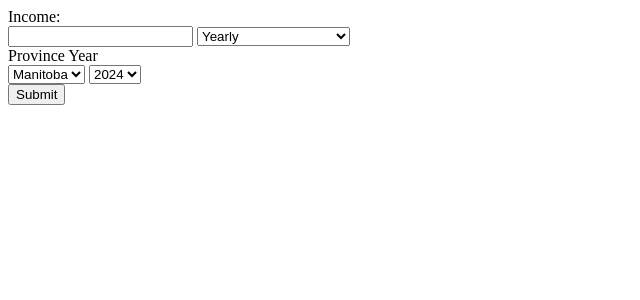
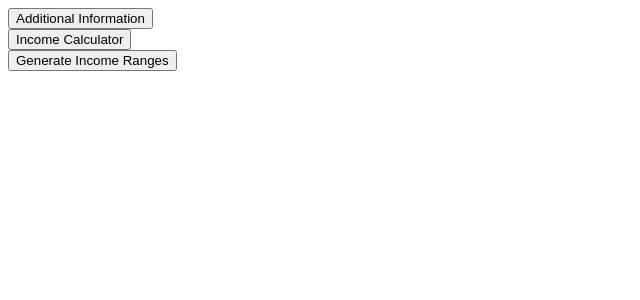
Before and after one commit to Adamboots/MoneyUtilityProject-Python, a Django app: page /calculator/ in a window 1280 px wide. Shown: the top 300 px of the page, without its empty margins (0-640 px from the left). Run offline with Django 3.2, Linux system fonts and the light colour scheme; some libraries are stand-ins or nearby versions.

Commit message:
Added generate income option to calculator page. And made adjustments to other parts as necessary.

```diff
--- a/IncomeTaxCalculator/static/calculator.css
+++ b/IncomeTaxCalculator/static/calculator.css
@@ -12,3 +12,11 @@
 .hidden-content {
     display: none;
 }
+
+.row-pre-tax {
+
+}
+
+.row-post-tax {
+    background-color: #d5e1cf;
+}
--- a/IncomeTaxCalculator/static/calculator.js
+++ b/IncomeTaxCalculator/static/calculator.js
@@ -2,22 +2,8 @@
 /*
 Function to submit the calculator form data to backend
 */
-function calculatorSubmit(){
+function calculatorSubmit(event) {
     event.preventDefault(); // Prevent form from redirecting
-
-    // Retrieve form values
-    const income = document.getElementById('income').value;
-    const year = document.getElementById('year').value;
-    const province = document.getElementById('province').value;
-    const numPayments = document.getElementById('numPayments').value;
-
-    let data = {
-        "income": income,
-        "year": year,
-        "province": province,
-        "numPayments": numPayments
-    };
-
     $.ajax({
            type: "POST",
            url: "calculate_income/",
@@ -30,7 +16,22 @@ function calculatorSubmit(){
 }
 
 /*
-Function to update the page element with the results of the calculation
+Function to submit the generate income ranges form data to backend
+*/
+function incomeRangeGeneratorSubmit(event) {
+    event.preventDefault(); // Prevent form from redirecting
+    $.ajax({
+        type: "POST",
+        url: "generate_income_ranges/",
+        data: $("#generateIncomeRangesForm").serialize(), // serializes the form's elements.
+        success: function (data) {
+            displayIncomeGeneratorResults(JSON.parse(data));
+        }
+    });
+}
+
+/*
+Function to update the page elements with the results of the calculation
 */
 function displayCalculatorResults(data) {
     let templateElement = document.getElementById("calculatorResultTemplate");
@@ -38,20 +39,68 @@ function displayCalculatorResults(data) {
 
     newElement.classList.remove("hidden-content");
 
+    let preTaxIncomeOtherForms = data["pre_tax_income_other_forms"];
+    let postTaxIncomeOtherForms = data["post_tax_income_other_forms"];
+
+    let formatter = new Intl.NumberFormat(navigator.language, { style: 'currency', currency: 'CAD' });
+
     let pChildren = newElement.getElementsByTagName("P");
-    pChildren["postTaxIncomeYearly"].insertAdjacentHTML("afterbegin", data["post_tax_income_yearly"]);
-    pChildren["postTaxIncomeBiWeekly"].insertAdjacentHTML("afterbegin", data["post_tax_income_26"]);
-    pChildren["postTaxIncomeWeekly"].insertAdjacentHTML("afterbegin", data["post_tax_income_52"]);
-    pChildren["postTaxIncome40Hours"].insertAdjacentHTML("afterbegin", data["post_tax_income_2080"]);
-    pChildren["postTaxIncome37.5Hours"].insertAdjacentHTML("afterbegin", data["post_tax_income_1950"]);
-    pChildren["postTaxIncome35Hours"].insertAdjacentHTML("afterbegin", data["post_tax_income_1820"]);
+    pChildren["postTaxIncomeYearly"].insertAdjacentHTML("afterbegin", formatter.format(data["post_tax_income_yearly"]));
+    pChildren["postTaxIncomeMonthly"].insertAdjacentHTML("afterbegin", formatter.format(postTaxIncomeOtherForms["payments_12"]));
+    pChildren["postTaxIncomeBiWeekly"].insertAdjacentHTML("afterbegin", formatter.format(postTaxIncomeOtherForms["payments_26"]));
+    pChildren["postTaxIncomeWeekly"].insertAdjacentHTML("afterbegin", formatter.format(postTaxIncomeOtherForms["payments_52"]));
+    pChildren["postTaxIncome40Hours"].insertAdjacentHTML("afterbegin", formatter.format(postTaxIncomeOtherForms["payments_2080"]));
+    pChildren["postTaxIncome37.5Hours"].insertAdjacentHTML("afterbegin", formatter.format(postTaxIncomeOtherForms["payments_1950"]));
+    pChildren["postTaxIncome35Hours"].insertAdjacentHTML("afterbegin", formatter.format(postTaxIncomeOtherForms["payments_1820"]));
 
-    pChildren["provincialTax"].innerHTML = data["provincial_tax"];
-    pChildren["federalTax"].innerHTML = data["federal_tax"];
+    pChildren["provincialTax"].innerHTML = formatter.format(data["provincial_tax"]);
+    pChildren["federalTax"].innerHTML = formatter.format(data["federal_tax"]);
 
     templateElement.insertAdjacentElement("afterend", newElement);
 }
 
+/*
+Function to update the page elements with the results of the generator
+*/
+function displayIncomeGeneratorResults(data) {
+    let templateElementPreTax = document.getElementById("incomeRangeGeneratorResultsPreTaxTemplate");
+    let templateElementPostTax = document.getElementById("incomeRangeGeneratorResultsPostTaxTemplate");
+
+    for (let i = 0; i < data.length; i++) {
+        let newElementPreTax = templateElementPreTax.cloneNode(true);
+        let newElementPostTax = templateElementPostTax.cloneNode(true);
+
+        newElementPreTax.classList.remove("hidden-content");
+        newElementPostTax.classList.remove("hidden-content");
+
+        let currData = data[i];
+        let preTaxIncomeOtherForms = currData["pre_tax_income_other_forms"];
+        let postTaxIncomeOtherForms = currData["post_tax_income_other_forms"];
+
+        let formatter = new Intl.NumberFormat(navigator.language, { style: 'currency', currency: 'CAD' });
+
+        let tdChildrenPreTax = newElementPreTax.getElementsByTagName("td");
+        tdChildrenPreTax["preTaxIncomeYearly"].insertAdjacentHTML("afterbegin", formatter.format(currData["pre_tax_income_yearly"]));
+        tdChildrenPreTax["preTaxIncomeMonthly"].insertAdjacentHTML("afterbegin", formatter.format(preTaxIncomeOtherForms["payments_12"]));
+        tdChildrenPreTax["preTaxIncome40hours"].insertAdjacentHTML("afterbegin", formatter.format(preTaxIncomeOtherForms["payments_2080"]));
+        tdChildrenPreTax["preTaxIncome37.5hours"].insertAdjacentHTML("afterbegin", formatter.format(preTaxIncomeOtherForms["payments_1950"]));
+        tdChildrenPreTax["preTaxIncome35hours"].insertAdjacentHTML("afterbegin", formatter.format(preTaxIncomeOtherForms["payments_1820"]));
+
+        let tdChildrenPostTax = newElementPostTax.getElementsByTagName("td");
+        console.log(tdChildrenPostTax);
+        tdChildrenPostTax["postTaxIncomeYearly"].insertAdjacentHTML("afterbegin", formatter.format(currData["post_tax_income_yearly"]));
+        tdChildrenPostTax["postTaxIncomeMonthly"].insertAdjacentHTML("afterbegin", formatter.format(postTaxIncomeOtherForms["payments_12"]));
+        tdChildrenPostTax["postTaxIncome40hours"].insertAdjacentHTML("afterbegin", formatter.format(postTaxIncomeOtherForms["payments_2080"]));
+        tdChildrenPostTax["postTaxIncome37.5hours"].insertAdjacentHTML("afterbegin", formatter.format(postTaxIncomeOtherForms["payments_1950"]));
+        tdChildrenPostTax["postTaxIncome35hours"].insertAdjacentHTML("afterbegin", formatter.format(postTaxIncomeOtherForms["payments_1820"]));
+
+        tdChildrenPostTax["taxYear"].innerHTML = currData["tax_year"];
+        tdChildrenPostTax["province"].innerHTML = currData["province"];
+
+        templateElementPostTax.insertAdjacentElement("afterend", newElementPostTax);
+        templateElementPostTax.insertAdjacentElement("afterend", newElementPreTax);
+    }
+}
 
 function collapsibleContent(element) {
 
--- a/IncomeTaxCalculator/templates/calculator.html
+++ b/IncomeTaxCalculator/templates/calculator.html
@@ -13,14 +13,32 @@
 </head>
 <body>
 
-    <!-- Calculator -->
+    <!-- Additional Information Section -->
+    <div>
+        <button type="button" class="collapsible" onclick="collapsibleContent(this)">Additional Information</button>
+        <section class="collapsible-content">
+            <p>
+                Lorem Ipsum fdkjhsfjfsd;
+                dkfgjdklg
+                dfgkjdfklg
+                sjskjldd
+            </p>
+        </section>
+    </div>
+
+    <!-- Calculator Section -->
+    <div>
+        <button type="button" class="collapsible" onclick="collapsibleContent(this)">Income Calculator</button>
+        <section class="collapsible-content">
+
+            <!-- Calculator Form -->
             <section>
                 <div>
                     <form id="calculatorForm">
                         <label for="income">Income:</label>
                         <br>
-                <input type="number" id="income" name="income" required>
-                <select id="numPayments" name="numPayments" required>
+                        <input type="number" name="income" required>
+                        <select name="numPayments" required>
                             <option value="1">Yearly</option>
                             <option value="26">Bi-weekly</option>
                             <option value="52">Weekly</option>
@@ -35,29 +53,30 @@
                         <label for="year">Year</label>
                         <br>
 
-                <select id="province" name="province" required>
+                        <select name="province" required>
                             <option value="MB">Manitoba</option>
                             <option value="ON">Ontario</option>
                         </select>
 
-                <select id="year" name="year" required>
+                        <select name="year" required>
                             <option value="2024">2024</option>
                             <option value="2023">2023</option>
                         </select>
                         <br>
 
-                <button onclick="calculatorSubmit()">Submit</button>
+                        <button onclick="calculatorSubmit(event)">Submit</button>
                     </form>
                 </div>
             </section>
 
-     <!--Results from calculator-->
+            <!-- Results from calculator -->
             <section>
                 <div id="calculatorResultTemplate" class="hidden-content">
                     <button type="button" class="collapsible" onclick="collapsibleContent(this)">+</button>
                     <div class="collapsible-content">
                         <label>Post tax income:</label>
                         <p id="postTaxIncomeYearly">/Year</p>
+                        <p id="postTaxIncomeMonthly">/Month</p>
                         <p id="postTaxIncomeBiWeekly">/Two Weeks</p>
                         <p id="postTaxIncomeWeekly">/Week</p>
                         <p id="postTaxIncome40Hours">/hr (40hrs a week)</p>
@@ -72,6 +91,89 @@
                     </div>
                 </div>
             </section>
+        </section>
+    </div>
+
+    <!-- Generate Income Ranges Section -->
+    <div>
+        <button type="button" class="collapsible" onclick="collapsibleContent(this)">Generate Income Ranges</button>
+        <section class="collapsible-content">
+
+            <!-- Income ranges generator form -->
+            <section>
+                <div>
+                    <form id="generateIncomeRangesForm">
+                        <label for="income_starting">Income Starting at:</label>
+                        <label for="income_ending">Income Ending at:</label>
+                        <br>
+
+                        <input type="number" name="income_starting" required>
+                        <input type="number" name="income_ending" required>
+                        <br>
+
+                        <label for="increment">Increment:</label>
+                        <input type="number" name="increment" required>
+
+
+                        <label for="province">Province</label>
+                        <label for="year">Year</label>
+                        <br>
+
+                        <select name="province" required>
+                            <option value="MB">Manitoba</option>
+                            <option value="ON">Ontario</option>
+                        </select>
+
+                        <select name="year" required>
+                            <option value="2024">2024</option>
+                            <option value="2023">2023</option>
+                        </select>
+                        <br>
+
+                        <button onclick="incomeRangeGeneratorSubmit(event)">Submit</button>
+                    </form>
+                </div>
+            </section>
+
+            <!-- Results from generator -->
+            <section>
+                <div>
+                    <table>
+                        <tr>
+                            <th></th>
+                            <th>Yearly Income</th>
+                            <th>Monthly Income</th>
+                            <th>Hourly Income (40hrs/week)</th>
+                            <th>Hourly Income (37.5hrs/week)</th>
+                            <th>Hourly Income (35hrs/week)</th>
+                            <th>Tax Year</th>
+                            <th>Province</th>
+                        </tr>
+
+                        <tr id="incomeRangeGeneratorResultsPreTaxTemplate" class="hidden-content row-pre-tax">
+                            <td>Pre-tax</td>
+                            <td id="preTaxIncomeYearly">/year</td>
+                            <td id="preTaxIncomeMonthly">/month</td>
+                            <td id="preTaxIncome40hours">/hr (40hr weeks)</td>
+                            <td id="preTaxIncome37.5hours">/hr (37.5hr weeks)</td>
+                            <td id="preTaxIncome35hours">/hr (35hr weeks)</td>
+                        </tr>
+
+                        <tr id="incomeRangeGeneratorResultsPostTaxTemplate" class="hidden-content row-post-tax">
+                            <td>Post-tax</td>
+                            <td id="postTaxIncomeYearly">/year</td>
+                            <td id="postTaxIncomeMonthly">/month</td>
+                            <td id="postTaxIncome40hours">/hr (40hr weeks)</td>
+                            <td id="postTaxIncome37.5hours">/hr (37.5hr weeks)</td>
+                            <td id="postTaxIncome35hours">/hr (35hr weeks)</td>
+                            <td id="taxYear"></td>
+                            <td id="province"></td>
+                        </tr>
+                    </table>
+                </div>
+            </section>
+        </section>
+    </div>
 
 </body>
 </html>
--- a/IncomeTaxCalculator/urls.py
+++ b/IncomeTaxCalculator/urls.py
@@ -4,4 +4,5 @@ from . import views
 urlpatterns = [
     path('calculator/', views.calculator_page, name='calculator'),
     path('calculator/calculate_income/', views.request_calculate_income, name='calculator_income'),
+    path('calculator/generate_income_ranges/', views.request_generate_income_ranges, name='calculator_income'),
 ]
--- a/IncomeTaxCalculator/views.py
+++ b/IncomeTaxCalculator/views.py
@@ -5,8 +5,8 @@ from django.shortcuts import render
 from django.template import loader
 from django.http import HttpResponse
 from django.views.decorators.csrf import csrf_exempt
-from multipledispatch import dispatch
 
+other_common_income_payments = [12, 26, 52, 2080, 1950, 1820]
 
 # Views to return templates
 def calculator_page(request):
@@ -21,42 +21,71 @@ def request_calculate_income(request):
     input_province = request.POST.get('province', 0)
     input_payments = request.POST.get('numPayments', 0)
 
-    results = calculate_income(input_income, input_year, input_province, input_payments)
+    clean_input = sanitize_calculator_input(input_income, input_year, input_province, input_payments)
+    income = clean_input["income"]
+    tax_year = clean_input["tax_year"]
+    province = clean_input["province"]
+    num_payments = clean_input["num_payments"]
+
+    results = calculate_post_tax_income(income, tax_year, province, num_payments)
+    return HttpResponse(json.dumps(results))
+
+# Entry method to generate income ranges requests
+@csrf_exempt
+def request_generate_income_ranges(request):
+    input_income_start = request.POST.get('income_starting', 0)
+    input_income_end = request.POST.get('income_ending', 0)
+    input_increment = request.POST.get('increment', 0)
+    input_year = request.POST.get('year', 0)
+    input_province = request.POST.get('province', 0)
+    input_payments = request.POST.get('numPayments', 0)
+
+    clean_input = sanitize_income_ranges_generator_input(input_income_start, input_income_end, input_increment, input_year, input_province)
+    income_start = clean_input["income_start"]
+    income_end = clean_input["income_end"]
+    increment = clean_input["increment"]
+    tax_year = clean_input["tax_year"]
+    province = clean_input["province"]
+
+    results = generate_income_ranges(income_start, income_end, increment, tax_year, province)
     return HttpResponse(json.dumps(results))
 
 
-# Calculates the income corresponding to input parameters
-def calculate_income(input_income, input_year, input_province, input_payments):
+# Calculates the post-tax income
+def calculate_post_tax_income(income, tax_year, province, num_payments):
 
-    clean_input = sanitize_calculator_input(input_income, input_year, input_province, input_payments)
+    pre_tax_income = income * num_payments
 
-    province = clean_input["province"]
-    tax_year = clean_input["tax_year"]
-    num_payments = clean_input["num_payments"]
-    income = clean_input["income"] * num_payments
+    provincial_tax = calculate_provincial_tax(pre_tax_income, tax_year, province)
+    federal_tax = calculate_federal_tax(pre_tax_income, tax_year)
 
-    provincial_tax = calculate_provincial_tax(income, tax_year, province)
-    federal_tax = calculate_federal_tax(income, tax_year)
+    post_tax_income = pre_tax_income - provincial_tax - federal_tax
 
-    final_income = income - provincial_tax - federal_tax
+    other_income_forms_pre_tax = get_income_in_other_forms(pre_tax_income, other_common_income_payments)
+    other_income_forms_post_tax = get_income_in_other_forms(post_tax_income, other_common_income_payments)
 
     results = {
-        "pre_tax_income_yearly:": income,
-        "post_tax_income_yearly": final_income,
+        "pre_tax_income_yearly": pre_tax_income,
+        "post_tax_income_yearly": post_tax_income,
         "tax_year": tax_year,
         "province": province,
         "provincial_tax": provincial_tax,
-        "federal_tax": federal_tax
+        "federal_tax": federal_tax,
+        "pre_tax_income_other_forms": other_income_forms_pre_tax,
+        "post_tax_income_other_forms": other_income_forms_post_tax
     }
-
-    other_common_income_payments = [26, 52, 2080, 1950, 1820]
-    other_income_forms = get_income_in_other_forms(final_income, other_common_income_payments)
-    results.update(other_income_forms)
 
     return results
 
-#def calculate_income_ranges(request):
-#    return 0
+# Generates a range of post-tax incomes
+def generate_income_ranges(income_start, income_end, increment, tax_year, province):
+    results = []
+
+    for income in range(income_start, income_end+1, increment):
+        results.append(calculate_post_tax_income(income, tax_year, province, 1))
+
+    return results
+
 
 # Calculates provincial tax
 def calculate_provincial_tax(income, year, province):
@@ -99,7 +128,7 @@ def get_income_in_other_forms(yearly_income, num_payments):
     result = {}
     for num_payment in num_payments:
         other_income_form = yearly_income / num_payment
-        key = f"post_tax_income_{num_payment}"
+        key = f"payments_{num_payment}"
         result[key] = other_income_form
 
     return result
@@ -127,19 +156,26 @@ def get_federal_tax_brackets(year):
     }
     return tax_rate_2024
 
-# Cleaner methods for calculator input
-@dispatch(str, str, str)
-def sanitize_calculator_input(input_income, input_year, input_province):
-    income = int(html.escape(input_income))
-    tax_year = int(html.escape(input_year))
-    province = html.escape(input_province)
+# Cleaner methods
+def sanitize_calculator_input(input_income, input_year, input_province, input_payments):
+    income = int(html.escape(str(input_income)))
+    tax_year = int(html.escape(str(input_year)))
+    province = html.escape(str(input_province))
+    num_payments = int(html.escape(str(input_payments)))
 
-    return {"income": income, "tax_year": tax_year, "province": province}
+    return {"income": income, "tax_year": tax_year, "province": province, "num_payments": num_payments}
 
-@dispatch(str, str, str, str)
-def sanitize_calculator_input(input_income, input_year, input_province, input_payments):
-    num_payments = int(html.escape(input_payments))
+def sanitize_income_ranges_generator_input(input_income_start, input_income_end, input_increment, input_year, input_province):
+    income_start = int(html.escape(str(input_income_start)))
+    income_end = int(html.escape(str(input_income_end)))
+    increment = int(html.escape(str(input_increment)))
+    tax_year = int(html.escape(str(input_year)))
+    province = html.escape(str(input_province))
 
-    results = sanitize_calculator_input(input_income, input_year, input_province)
-    results["num_payments"] = num_payments
-    return results
+    return {
+        "income_start": income_start,
+        "income_end": income_end,
+        "increment": increment,
+        "tax_year": tax_year,
+        "province": province
+    }
```
Lines whose indentation alone changed are shown as unchanged.
